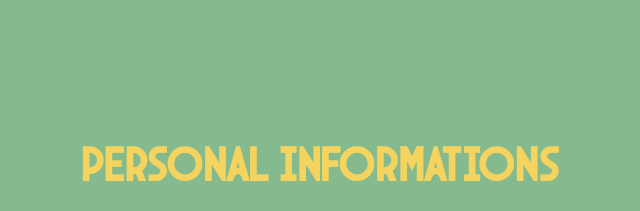
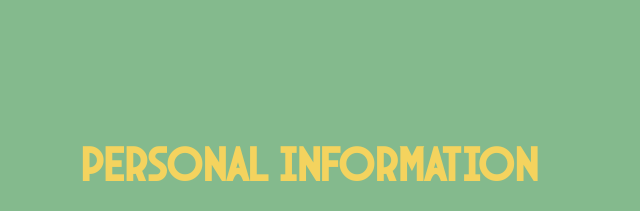
Before and after one commit to braun238/Camille_CLAVIER, a plain HTML site: page PAGES/Anglais/Informations_Personnelles.html in a window 1280 px wide. Shown: the top 211 px of the page, 73-713 px from the left. Drawn offline with Linux system fonts and the light colour scheme.

Commit message:
CV de Camille CLAVIER

```diff
--- a/PAGES/Anglais/Informations_Personnelles.html
+++ b/PAGES/Anglais/Informations_Personnelles.html
@@ -18,7 +18,7 @@
 
         <div id=header_informations_personnelles>
             <a href="CV_Camille_CLAVIER.html"><image id="arrow" src="../../PICTURES/Arrow.png"/></a>
-        <h3 id="title_informations_personnelles">Personal informations</h3>
+        <h3 id="title_informations_personnelles">Personal information</h3>
         </div>
 
         <div id="informations_personnelles_block">
```
